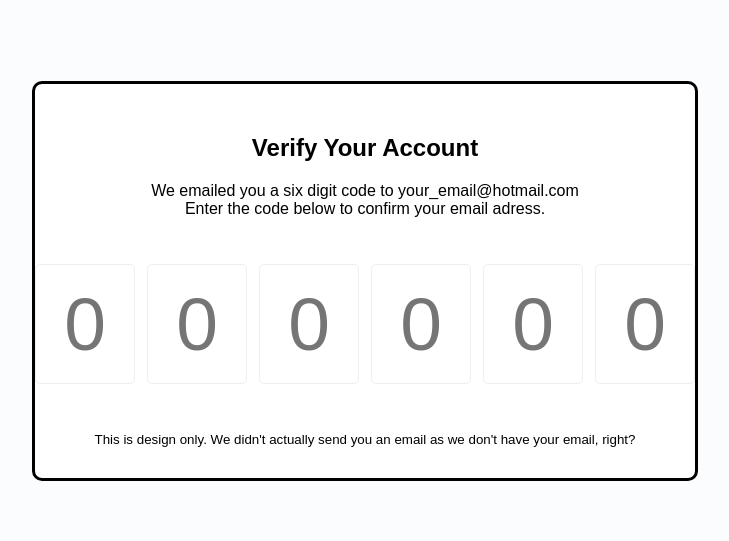
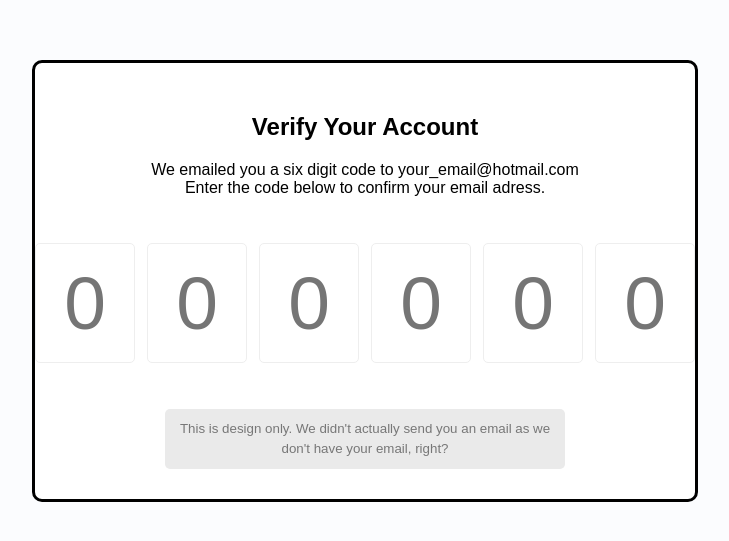
Before and after one commit to tod619/account_verifier_ui, a plain HTML site: page index.html in a window 1280 px wide. Shown: the part 119-660 px from the top of the page, without its empty margins (275-1004 px from the left). Drawn offline with Linux system fonts and the light colour scheme; a web font is replaced by a local one.

Commit message:
add style to info box in style.css file

```diff
--- a/style.css
+++ b/style.css
@@ -56,3 +56,13 @@ body {
   border-color: #3498db;
   box-shadow: 0 10px 10px -5px rgba(0, 0, 0, 0.25);
 }
+
+.info {
+  background-color: #eaeaea;
+  display: inline-block;
+  padding: 10px;
+  line-height: 20px;
+  max-width: 400px;
+  color: #777;
+  border-radius: 5px;
+}
```
